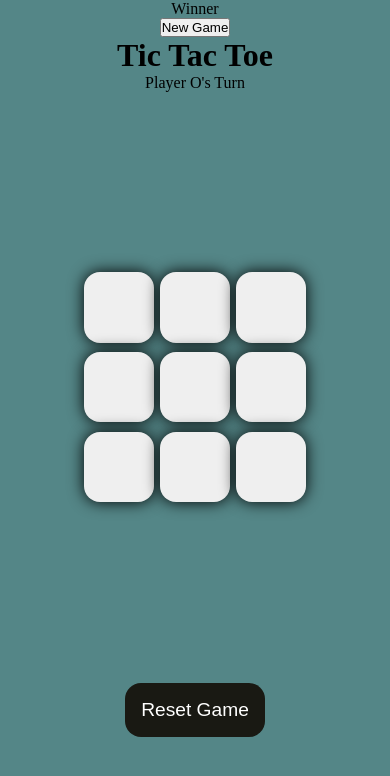
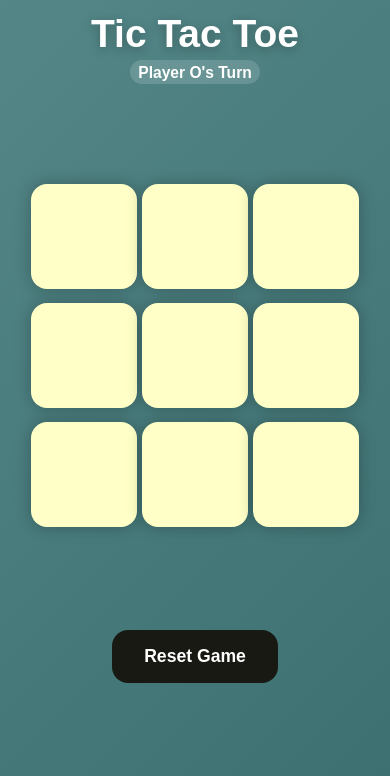
Before and after one commit to prashanttomar-25/Tic-Tac-Toe, a plain HTML site: page index.html in a window 390 px wide. Drawn offline with Linux system fonts and the light colour scheme.

Commit message:
Update style.css

```diff
--- a/style.css
+++ b/style.css
@@ -1,45 +1,181 @@
-*{
-    margin: 0%;
-    padding: 0%;
+* {
+    margin: 0;
+    padding: 0;
+    box-sizing: border-box;
 }
 
-body{
-    background-color: #548687;
+body {
+    min-height: 100vh;
+    background: linear-gradient(135deg, #548687, #3b6f70);
     text-align: center;
+    font-family: Arial, sans-serif;
+    color: white;
 }
 
-.container{
-    height: 70vh;
+/* Main Heading */
+
+h1 {
+    font-size: 7vmin;
+    margin-top: 3vmin;
+    text-shadow: 0 3px 10px rgba(0, 0, 0, 0.25);
+}
+
+/* Turn Text */
+
+.turn {
+    margin-top: 2vmin;
+    font-size: 2.5vmin;
+    font-weight: bold;
+}
+
+#turn-text {
+    background-color: rgba(255, 255, 255, 0.15);
+    padding: 1vmin 2vmin;
+    border-radius: 2rem;
+}
+
+/* Game Container */
+
+.container {
+    height: 65vh;
     display: flex;
     justify-content: center;
     align-items: center;
 }
 
-.game{
+/* Game Board */
+
+.game {
     height: 60vmin;
     width: 60vmin;
+
     display: flex;
     flex-wrap: wrap;
+
     justify-content: center;
     align-items: center;
+
     gap: 1.5vmin;
 }
 
-.box{
+/* Boxes */
+
+.box {
     height: 18vmin;
     width: 18vmin;
+
+    border: none;
     border-radius: 1rem;
-    border: none;
-    box-shadow: 0 0 1rem rgba(0,0,0.1);
+
+    background-color: #ffffc7;
+
+    box-shadow: 0 0 1rem rgba(0, 0, 0, 0.25);
+
     font-size: 8vmin;
-    color: rgb(147, 43, 43);
+    font-weight: bold;
+
+    color: #b0413e;
+
+    cursor: pointer;
+
+    transition: 0.2s;
 }
 
-#reset-btn{
-    padding: 1rem;
-    font-size: 1.2rem;
+.box:hover:not(:disabled) {
+    transform: scale(1.05);
+    background-color: #fffde0;
+}
+
+.box:disabled {
+    cursor: not-allowed;
+}
+
+/* Reset & New Game Buttons */
+
+#reset-btn,
+#new-btn {
+    padding: 1rem 2rem;
+
+    font-size: 1.1rem;
+    font-weight: bold;
+
     background-color: #191913;
-    color: #fff;
+    color: white;
+
+    border: none;
     border-radius: 1rem;
-    border: none;
+
+    cursor: pointer;
+
+    transition: 0.2s;
 }
+
+#reset-btn:hover,
+#new-btn:hover {
+    transform: scale(1.05);
+    background-color: #292923;
+}
+
+/* Winner Message */
+
+.msg-container {
+    position: fixed;
+
+    top: 0;
+    left: 0;
+
+    width: 100%;
+    height: 100%;
+
+    background: rgba(0, 0, 0, 0.75);
+
+    display: flex;
+    flex-direction: column;
+
+    justify-content: center;
+    align-items: center;
+
+    gap: 3vmin;
+
+    z-index: 10;
+}
+
+#msg {
+    color: #ffffc7;
+    font-size: 7vmin;
+    font-weight: bold;
+}
+
+/* Hide */
+
+.hide {
+    display: none;
+}
+
+/* Mobile */
+
+@media (max-width: 600px) {
+
+    h1 {
+        font-size: 10vmin;
+    }
+
+    .game {
+        height: 90vmin;
+        width: 90vmin;
+    }
+
+    .box {
+        height: 27vmin;
+        width: 27vmin;
+        font-size: 12vmin;
+    }
+
+    .turn {
+        font-size: 4vmin;
+    }
+
+    #msg {
+        font-size: 9vmin;
+    }
+}
```
Lines whose indentation alone changed are shown as unchanged.
